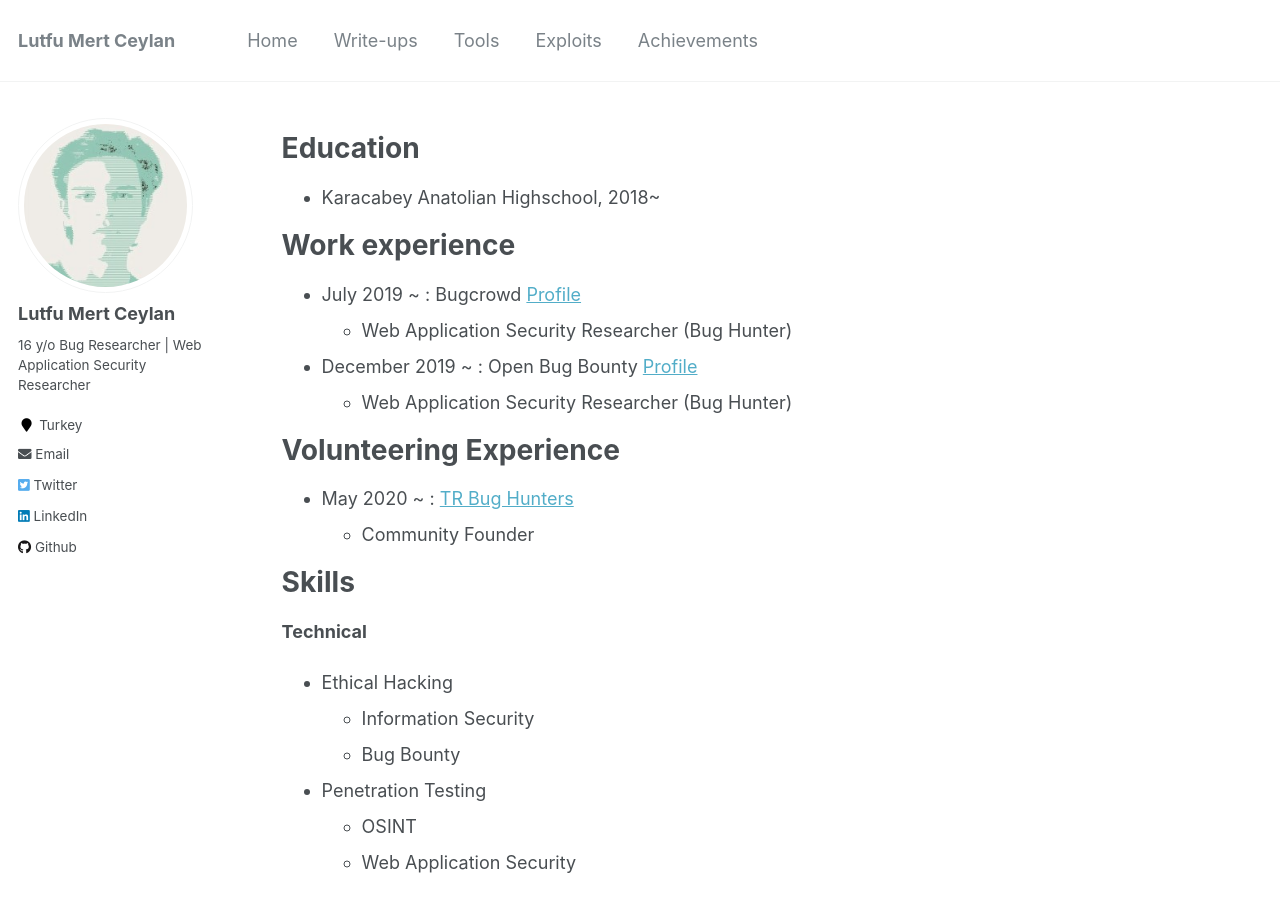
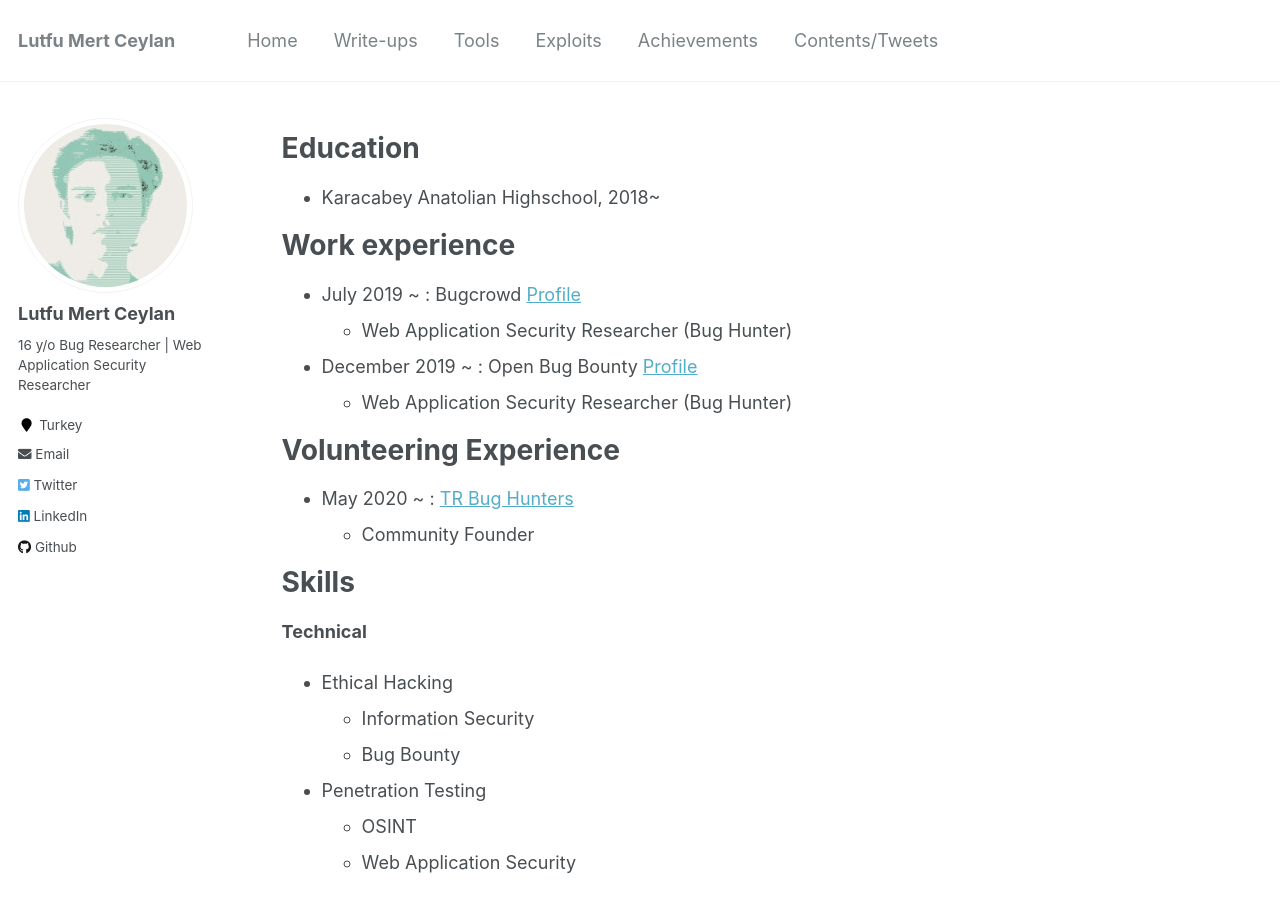
Before and after one commit to lutfumertceylan/mywebsite, a Jekyll site: the page built from _pages/cv.md, in a window 1280 px wide and 900 px high. Built offline with Jekyll 4.4.1, drawn with Linux system fonts in a browser that asks for light colours.

Commit message:
Update navigation.yml

```diff
--- a/_data/navigation.yml
+++ b/_data/navigation.yml
@@ -14,3 +14,6 @@ main:
 
   - title: "Achievements"
     url: /bugbounty
+
+  - title: "Contents/Tweets"
+    url: /contents
```
